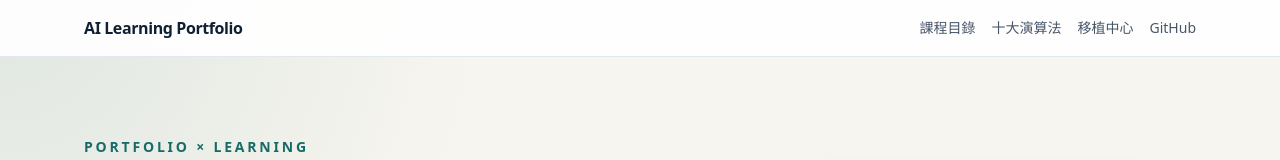
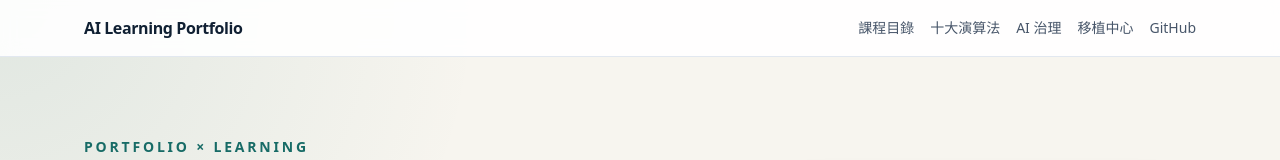
Before and after one commit to gshan1209-cell/AI-Learning-Portfolio, a Next.js app: page / in a window 1280 px wide. Shown: the top 160 px of the page. Built offline with nearby package versions, Linux system fonts and the light colour scheme.

Commit message:
feat: link AI governance dashboard

```diff
--- a/src/components/site-header.tsx
+++ b/src/components/site-header.tsx
@@ -10,6 +10,7 @@ export default function SiteHeader() {
         <nav className="flex flex-wrap items-center justify-end gap-4 text-sm font-medium text-slate-600">
           <Link href="/courses" className="hover:text-brand">課程目錄</Link>
           <Link href="/ml-algorithms" className="hover:text-brand">十大演算法</Link>
+          <Link href="/ai-governance" className="hover:text-brand">AI 治理</Link>
           <Link href="/sources" className="hover:text-brand">移植中心</Link>
           <a href="https://github.com/gshan1209-cell/AI-Learning-Portfolio" target="_blank" rel="noreferrer" className="hover:text-brand">
             GitHub
```
